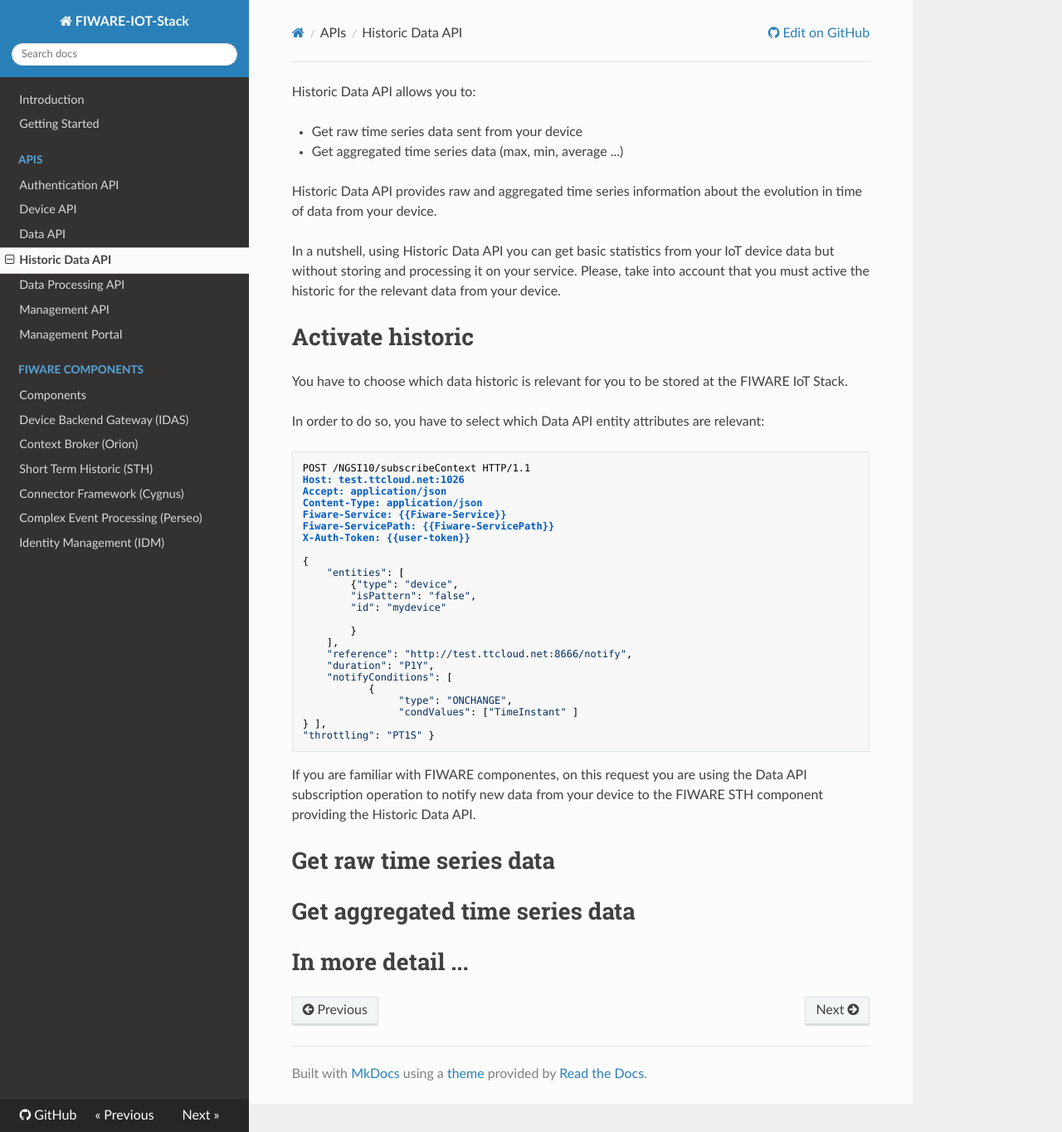
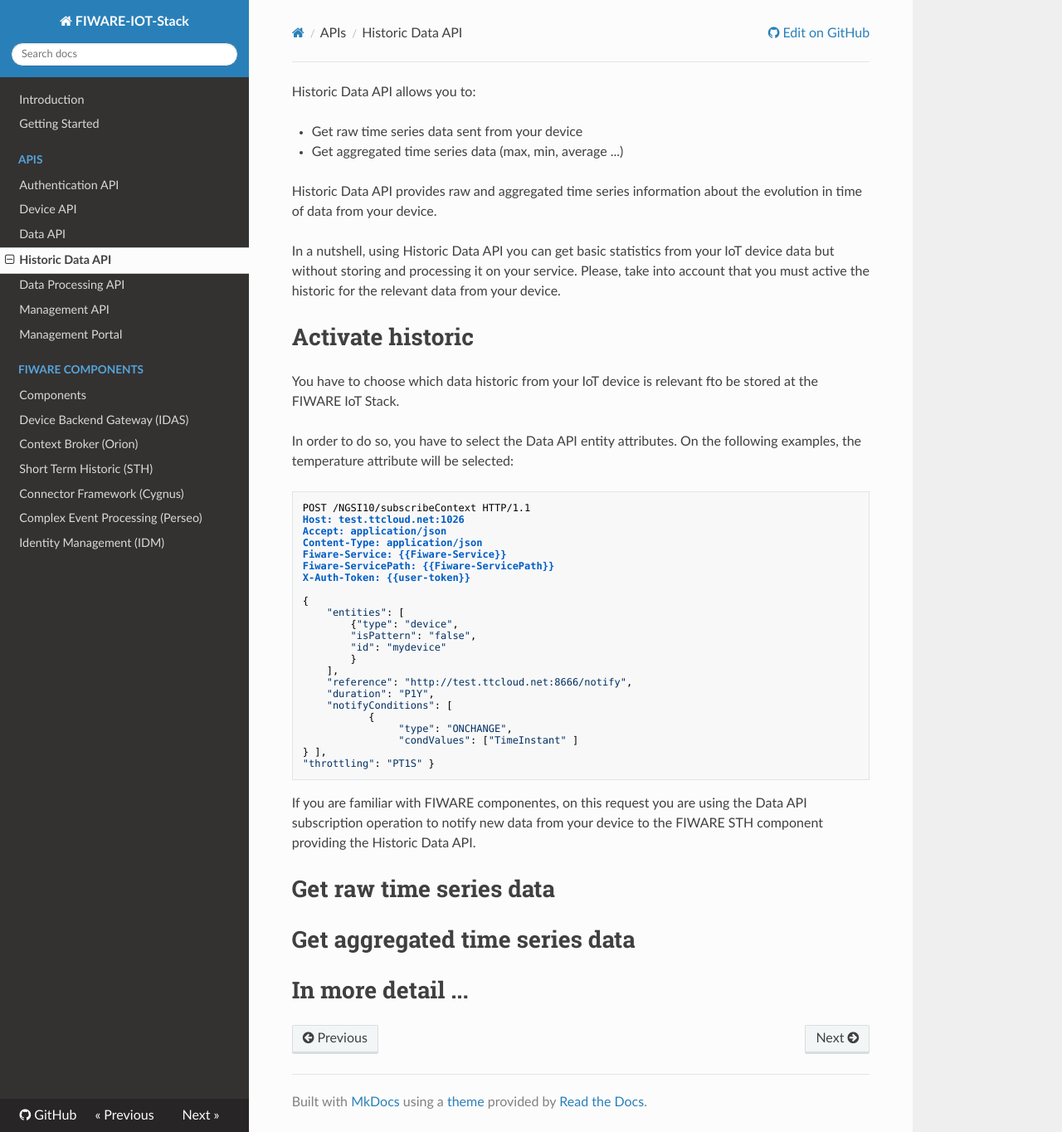
Before and after one commit to telefonicaid/thinking-cities, an MkDocs documentation site: the page built from docs/historicdata_api.md, in a window 1280 px wide and 1364 px high. Shown: the whole window at 83% size. Built offline with MkDocs 1.6.1, drawn with Linux system fonts in a browser that asks for light colours; nearby versions of some CDN libraries; old or Windows-style settings are respelled for this version of MkDocs.

Commit message:
Update historicdata_api.md

````diff
--- a/docs/historicdata_api.md
+++ b/docs/historicdata_api.md
@@ -9,9 +9,9 @@
 
 # Activate historic
 
-You have to choose which data historic is relevant for you to be stored at the FIWARE IoT Stack.
+You have to choose which data historic from your IoT device is relevant fto be stored at the FIWARE IoT Stack.
 
-In order to do so, you have to select which Data API entity attributes are relevant:
+In order to do so, you have to select the Data API entity attributes.  On the following examples, the temperature attribute will be selected:
 
 ```
 POST /NGSI10/subscribeContext HTTP/1.1
@@ -27,7 +27,6 @@
         {"type": "device",
         "isPattern": "false",
         "id": "mydevice"
-
         }
     ],
     "reference": "http://test.ttcloud.net:8666/notify",
````
